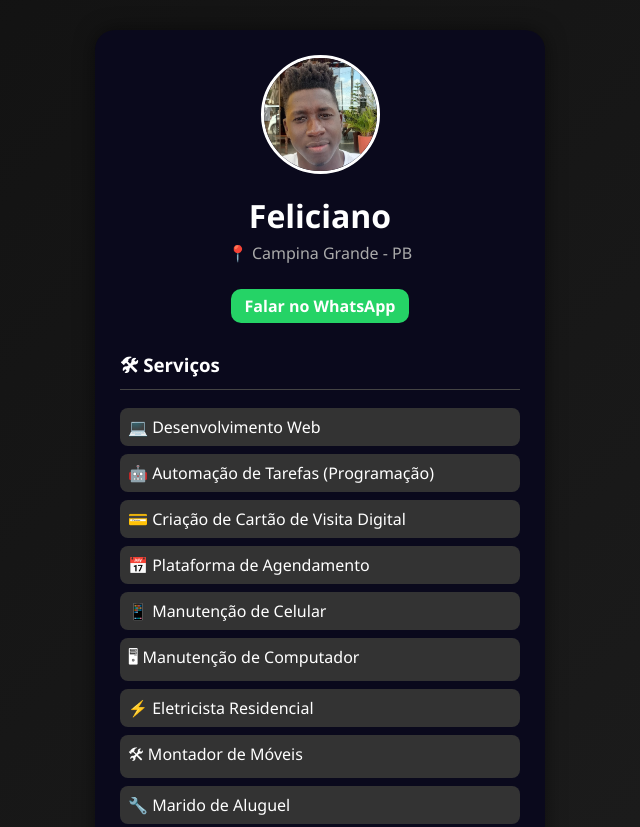
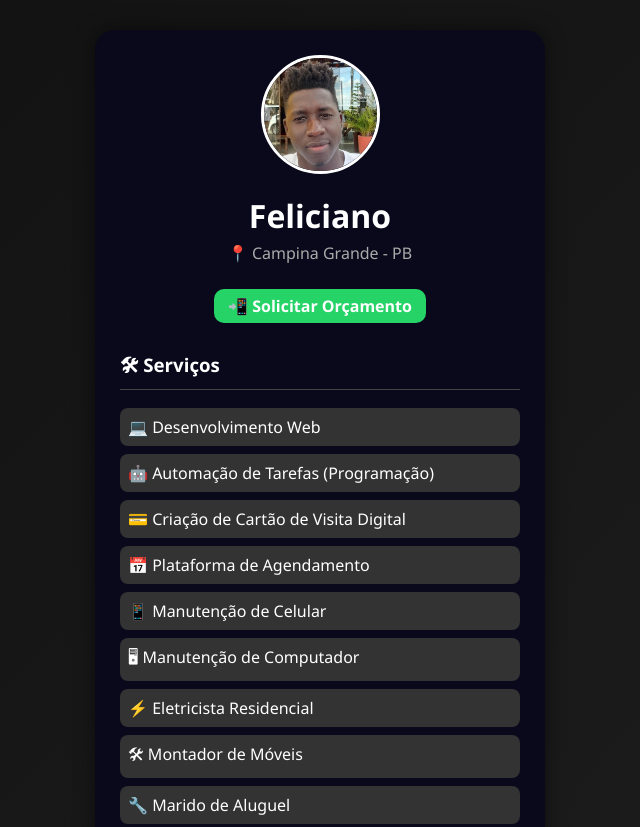
Before and after one commit to feliciano91/cartao_de_visita, a plain HTML site: page index.html in a window 1280 px wide. Shown: the top 827 px of the page, without its empty margins (320-960 px from the left). Drawn offline with Linux system fonts and the light colour scheme; a script that the page names is missing.

Commit message:
Update index.html

```diff
--- a/index.html
+++ b/index.html
@@ -16,9 +16,9 @@
     <div class="city">📍 Campina Grande - PB</div>
 
     <a class="whatsapp"
-       href="https://wa.me/5583996956570?text=Olá%20Feliciano,%20vi%20seu%20cartão%20digital!"
+       href="https://wa.me/5583996956570?text=Olá%20Feliciano,%20vi%20seu%20cartão%20digital%20e%20gostaria%20de%20solicitar%20um%20orçamento."
        target="_blank">
-       Falar no WhatsApp
+       📲 Solicitar Orçamento
     </a>
 
     <div class="services">
```
